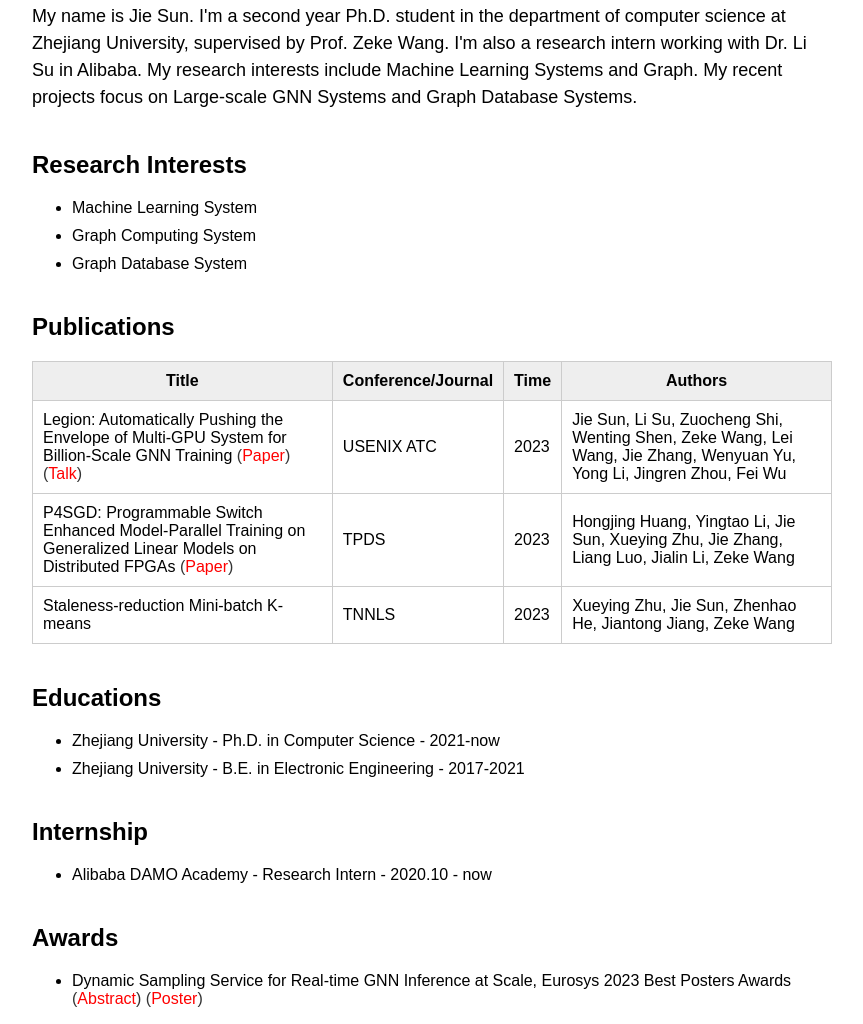
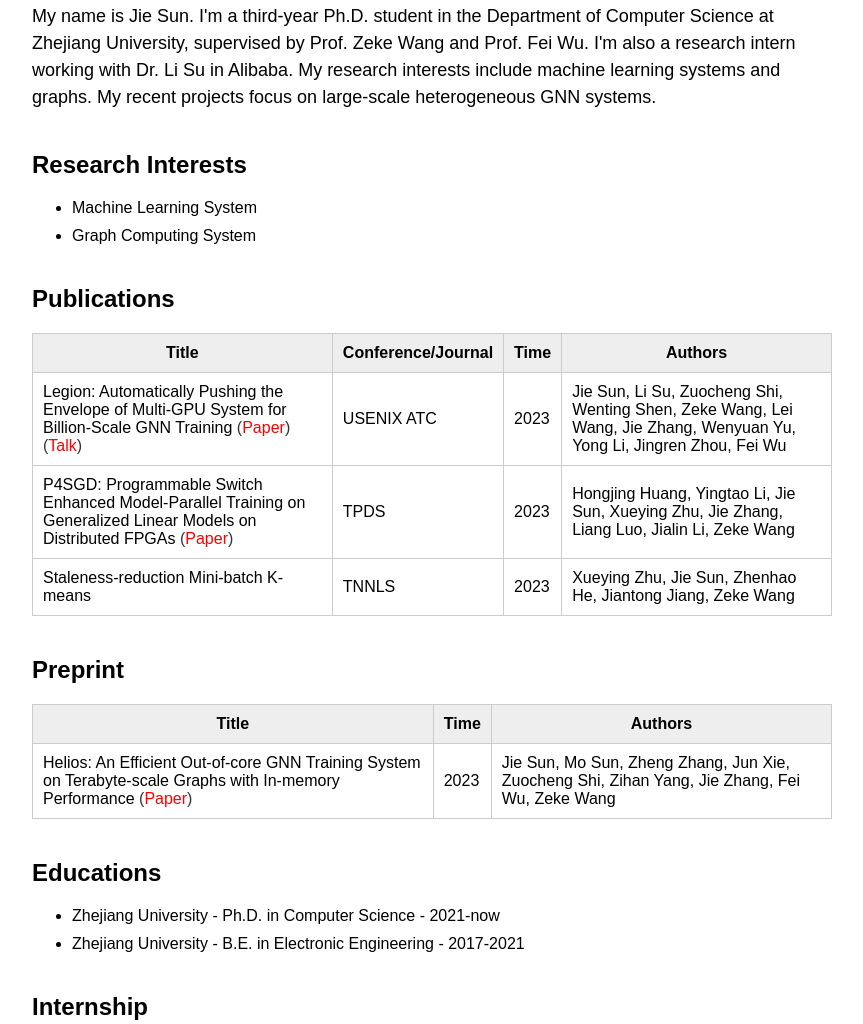
Before and after one commit to JIESUN233/JIESUN233old.github.io, a plain HTML site: page index.html in a window 1280 px wide. Shown: the part 290-1314 px from the top of the page, without its empty margins (208-1071 px from the left). Drawn offline with Linux system fonts and the light colour scheme.

Commit message:
Update index.html

```diff
--- a/index.html
+++ b/index.html
@@ -98,13 +98,12 @@
     <!-- 主要内容区域 -->
     <main>
         <h2>About Me</h2>
-        <p>My name is Jie Sun. I'm a second year Ph.D. student in the department of computer science at Zhejiang University, supervised by Prof. Zeke Wang. I'm also a research intern working with Dr. Li Su in Alibaba. My research interests include Machine Learning Systems and Graph. My recent projects focus on Large-scale GNN Systems and Graph Database Systems.</p>
+        <p>My name is Jie Sun. I'm a third-year Ph.D. student in the Department of Computer Science at Zhejiang University, supervised by Prof. Zeke Wang and Prof. Fei Wu. I'm also a research intern working with Dr. Li Su in Alibaba. My research interests include machine learning systems and graphs. My recent projects focus on large-scale heterogeneous GNN systems.</p>
 
         <h2>Research Interests</h2>
         <ul>
             <li>Machine Learning System</li>
             <li>Graph Computing System</li>
-            <li>Graph Database System</li>
         </ul>
 
         <h2>Publications</h2>
@@ -140,6 +139,26 @@
         </tbody>
     </table>
 
+        <h2>Preprint</h2>
+        <table>
+            <thead>
+                <tr>
+                    <th>Title</th>
+                <th>Time</th>
+                <th>Authors</th>
+            </tr>
+        </thead>
+        <tbody>
+            <tr>
+                <td>Helios: An Efficient Out-of-core GNN Training System on Terabyte-scale Graphs with In-memory Performance <a href="https://arxiv.org/pdf/2310.00837.pdf" target="_blank">(<font color="#FF0000">Paper</font>)</a>
+</td>
+                <td>2023</td>
+                <td> Jie Sun, Mo Sun, Zheng Zhang, Jun Xie, Zuocheng Shi, Zihan Yang, Jie Zhang, Fei Wu, Zeke Wang </td>
+            </tr>
+        </tbody>
+    </table>
+
+
     <h2>Educations</h2>
     <ul>
         <li>Zhejiang University - Ph.D. in Computer Science - 2021-now</li>
```
